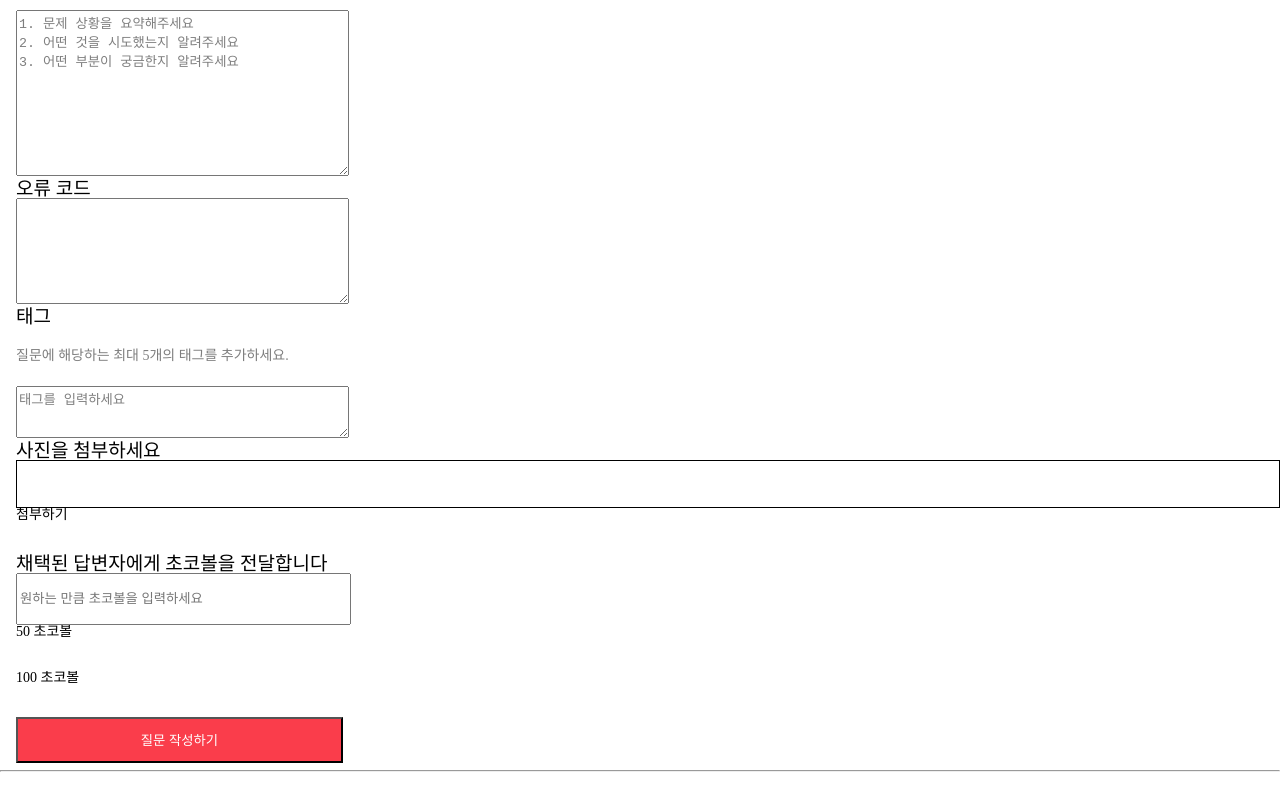
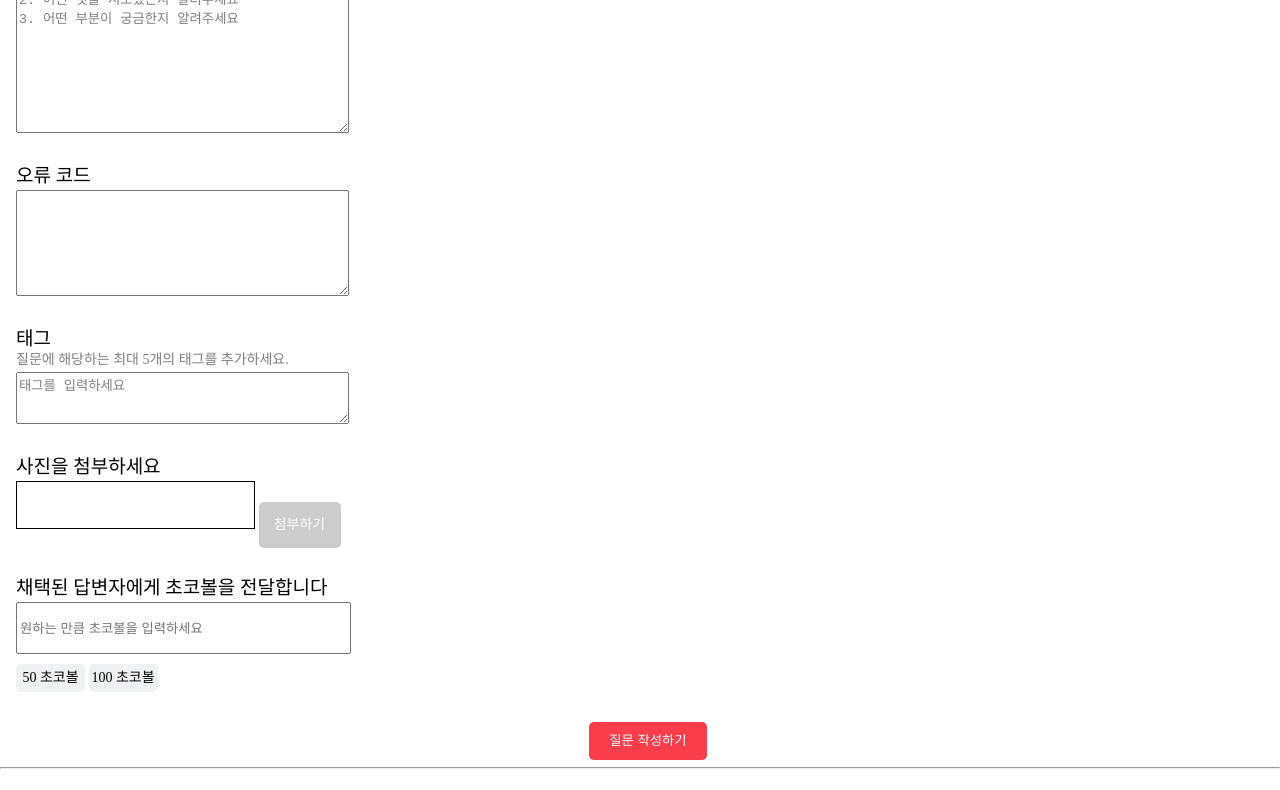
Before and after one commit to invisibleinseoul/ChocoTest, a plain HTML site: page html/forumQuestion.html in a window 1280 px wide. Shown: the part 341-1131 px from the top of the page. Drawn offline with nearby package versions, Linux system fonts and the light colour scheme; a web font is replaced by a local one.

Commit message:
ChocoTest
Edit forumQuestion.html, main.css for fQ.html

```diff
--- a/css/main.css
+++ b/css/main.css
@@ -174,33 +174,38 @@ section hr{
 /*FORUM QUESTION MAIN*/
 .createQuestion{
   font-size: 14px;
+  min-width: 327px;
 }
 .createQuestion h4{
   font-size: 19px;
 }
-.createQuestion p{
+.createQuestion .furtherEx{
   color: #7E7E7E;
+  margin-top: 5px;
 }
-.createQuestion div{
+.createQuestion ul li{
+  margin-bottom: 30px;
+}
+.createQuestion .div__img{
+  border: 1px solid black;
+  width: 237px;
+  height: 46px;
+  display: inline-flex;
+  margin-top: 5px;
+}
+.createQuestion .txtArea{
   min-width: 327px;
   overflow: hidden;
   height: auto;
   min-height: 46px;
-}
-.createQuestion .div__img{
-  border: 1px solid black;
-}
-.createQuestion input{
-  min-width: 327px;
-  overflow: hidden;
-  height: auto;
-  min-height: 46px;
+  margin-top: 5px;
 }
 .createQuestion textarea{
   min-width: 327px;
   overflow: hidden;
   height: auto;
-  min-height: 46px;
+  height: 46px;
+  margin-top: 5px;
 }
 .createQuestion textarea::placeholder{
   color: #7E7E7E;
@@ -213,11 +218,33 @@ section hr{
   min-height: 100px;
 }
 .createQuestion .btn{
-  display: flex;
-
+  display: inline-flex;
+  background-color: #F0F1F2;
+  height: 28px;
+  width: 69px;
+  border-radius: 5px;
+  justify-content: center;
+  line-height: 28px;
+  margin-top: 10px;
 }
-.btn--submit{
+.createQuestion .btn.btn__img{
+  background: #CCC;
+  width: 82px;
+  height: 46px;
+  color: #fff;
+  line-height: 46px;
+  margin-top: 0;
+}
+.createQuestion .btn--submit{
   background-color: #FA3D4B;
   color: #fff;
-  text-align: center;
+  height: 38px;
+  width: 118px;
+  border: 0;
+  justify-content: center;
+  margin-top: 0;
 }
+.submitBtn{
+  height: 38px;
+  width: 118px;
+}
--- a/html/forumQuestion.html
+++ b/html/forumQuestion.html
@@ -41,31 +41,45 @@
 
   <!--MAIN-->
   <section>
-    <div class="createQuestion">
+    <form class="createQuestion">
+      <ul>
+        <li>
           <h4>질문 제목</h4>
-      <p>문제 상황을 면확하게 적을수록 정확한 답변을 받을 수 있어요.</p>
-      <textarea placeholder="질문 제목을 입력하세요"></textarea>
+          <div class="furtherEx">문제 상황을 면확하게 적을수록 정확한 답변을 받을 수 있어요.</div>
+          <input class="txtArea" type="text" placeholder="질문 제목을 입력하세요"></input>
+        </li>
+        <li>
           <h4>문제 상황과 궁금한 점</h4>
-      <p>어떤 문제가 발생했는지 구체적으로 알려주세요.</p>
+          <div class="furtherEx">어떤 문제가 발생했는지 구체적으로 알려주세요.</div>
           <textarea class="ta__situation" placeholder="1. 문제 상황을 요약해주세요 &#10;2. 어떤 것을 시도했는지 알려주세요 &#10;3. 어떤 부분이 궁금한지 알려주세요"></textarea>
+        </li>
+        <li>
           <h4>오류 코드</h4>
           <textarea class="ta__eCode"></textarea>
+        </li>
+        <li>
           <h4>태그</h4>
-      <p>질문에 해당하는 최대 5개의 태그를 추가하세요.</p>
+          <div class="furtherEx">질문에 해당하는 최대 5개의 태그를 추가하세요.</div>
           <textarea placeholder="태그를 입력하세요"></textarea>
+        </li>
+        <li>
           <h4>사진을 첨부하세요</h4>
           <div class="div__img"></div>
           <div class="btn btn__img">첨부하기</div>
+        </li>
+        <li>
           <h4>채택된 답변자에게 초코볼을 전달합니다</h4>
           <div>
-        <input type="number" placeholder="원하는 만큼 초코볼을 입력하세요">
+            <input class="txtArea" type="number" min="0" placeholder="원하는 만큼 초코볼을 입력하세요">
           </div>
           <div class="btn btn__plus50choco">50 초코볼</div>
           <div class="btn btn__plus100choco">100 초코볼</div>
-      <div>
+        </li>
+        <div class="submitBtn">
          <input type="submit" value="질문 작성하기" class="btn btn--submit">
         </div>
-    </div>
+      </ul>
+    </form>
   </section>
 
   <!--FOOTER-->
```
Lines whose indentation alone changed are shown as unchanged.
